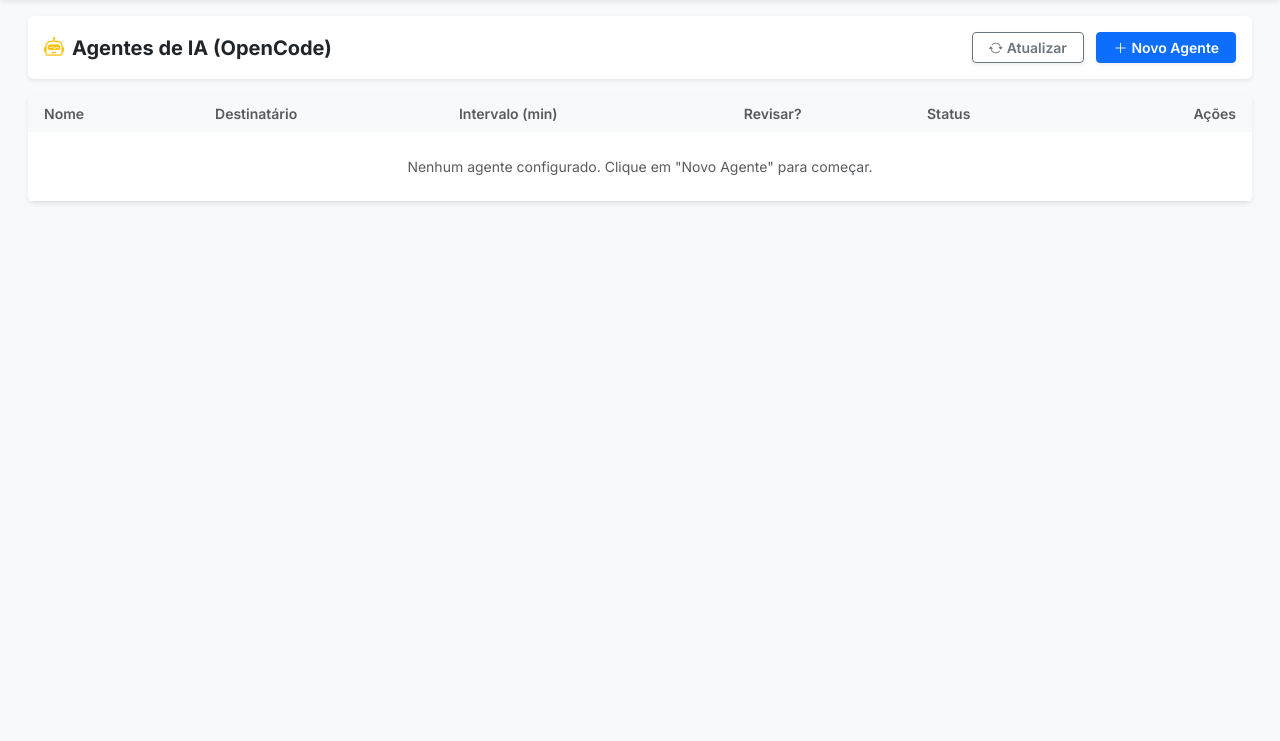
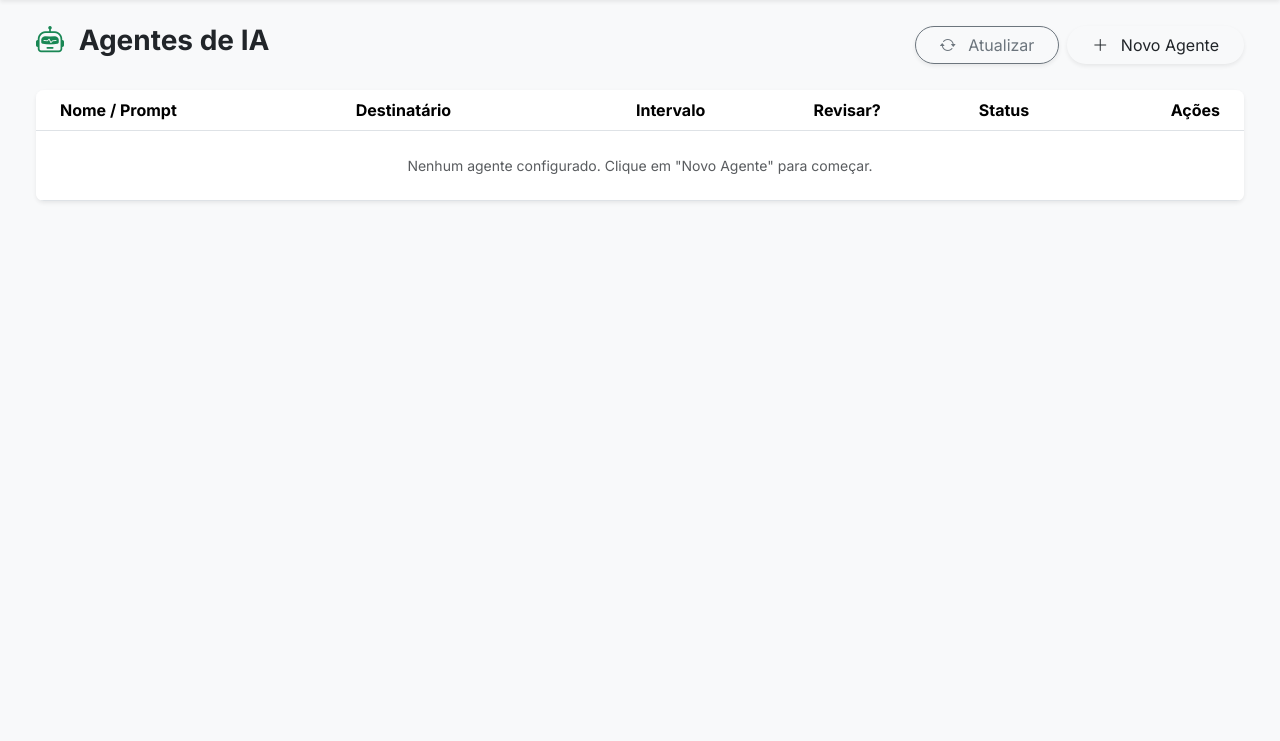
Before and after one commit to sandropeixoto/Project-WhatsApp-Tools, a PHP site: page /agents.php in a window 1280 px wide. Shown: the part 59-800 px from the top of the page. Run offline with PHP 8.4, Linux system fonts and the light colour scheme; the visitor is signed in with stand-in values (Sample User, id 1); data that the repository does not hold is empty.

Commit message:
fix: restore layout on all internal pages using app-content structure

```diff
--- a/agents.php
+++ b/agents.php
@@ -3,110 +3,98 @@ $pageTitle = 'Agentes de IA';
 require_once __DIR__ . '/components/header.php';
 require_once __DIR__ . '/components/sidebar.php';
 ?>
-<main class="flex-grow-1 overflow-auto bg-light chat-bg p-3">
-    <div class="container-fluid max-w-1200">
-        <div class="d-flex justify-content-between align-items-center mb-3 bg-white p-3 rounded shadow-sm">
-            <h5 class="mb-0 fw-bold text-dark"><i class="bi bi-robot text-warning me-2"></i>Agentes de IA (OpenCode)
-            </h5>
-            <div>
-                <button class="btn btn-outline-secondary btn-sm px-3 fw-semibold shadow-sm me-2" onclick="loadAgents()">
-                    <i class="bi bi-arrow-repeat me-1"></i>Atualizar
+
+<div class="app-content">
+    <main class="flex-grow-1 overflow-auto bg-light p-4">
+        <div class="container-fluid">
+            <div class="d-flex justify-content-between align-items-center mb-4">
+                <h3 class="fw-bold"><i class="bi bi-robot text-success me-2"></i> Agentes de IA</h3>
+                <div class="d-flex gap-2">
+                    <button class="btn btn-outline-secondary px-4 rounded-pill shadow-sm" onclick="loadAgents()">
+                        <i class="bi bi-arrow-repeat me-2"></i> Atualizar
                     </button>
-                <button class="btn btn-primary btn-sm px-3 fw-semibold shadow-sm" data-bs-toggle="modal"
-                    data-bs-target="#newAgentModal">
-                    <i class="bi bi-plus-lg me-1"></i>Novo Agente
+                    <button class="btn btn-wa px-4 rounded-pill shadow-sm" data-bs-toggle="modal" data-bs-target="#newAgentModal">
+                        <i class="bi bi-plus-lg me-2"></i> Novo Agente
                     </button>
                 </div>
             </div>
 
-        <div class="bg-white rounded shadow-sm overflow-hidden">
-            <table class="table table-hover mb-0 align-middle">
-                <thead class="table-light">
+            <div class="card border-0 shadow-sm rounded-3 overflow-hidden">
+                <div class="table-responsive">
+                    <table class="table table-hover align-middle mb-0">
+                        <thead class="bg-light">
                             <tr>
-                        <th class="border-0 text-muted small fw-semibold px-3">Nome</th>
-                        <th class="border-0 text-muted small fw-semibold">Destinatário</th>
-                        <th class="border-0 text-muted small fw-semibold">Intervalo (min)</th>
-                        <th class="border-0 text-muted small fw-semibold">Revisar?</th>
-                        <th class="border-0 text-muted small fw-semibold">Status</th>
-                        <th class="border-0 text-muted small fw-semibold text-end px-3">Ações</th>
+                                <th class="ps-4">Nome / Prompt</th>
+                                <th>Destinatário</th>
+                                <th class="text-center">Intervalo</th>
+                                <th class="text-center">Revisar?</th>
+                                <th class="text-center">Status</th>
+                                <th class="text-end pe-4">Ações</th>
                             </tr>
                         </thead>
                         <tbody id="agents-list">
                             <tr>
-                        <td colspan="6" class="text-center py-4 text-muted small">Carregando agentes...</td>
+                                <td colspan="6" class="text-center py-5 text-muted">
+                                    <div class="spinner-border text-success spinner-border-sm me-2" role="status"></div>
+                                    Carregando agentes...
+                                </td>
                             </tr>
                         </tbody>
                     </table>
                 </div>
             </div>
+        </div>
     </main>
+</div>
 
-<!-- Modal Novo Agente -->
+<!-- Modal Novo Agente (Mantido layout original ajustado) -->
 <div class="modal fade" id="newAgentModal" tabindex="-1">
-    <div class="modal-dialog modal-lg">
-        <div class="modal-content border-0 shadow">
-            <div class="modal-header bg-primary text-white border-0">
-                <h5 class="modal-title fw-bold"><i class="bi bi-robot me-2 text-warning"></i><span
-                        id="agent-modal-title">Criar Novo Agente</span></h5>
-                <button type="button" class="btn-close btn-close-white" data-bs-dismiss="modal"
-                    aria-label="Close"></button>
+    <div class="modal-dialog modal-lg modal-dialog-centered">
+        <div class="modal-content border-0 shadow-lg rounded-4">
+            <div class="modal-header border-0 bg-wa-gradient text-white p-4" style="background: linear-gradient(135deg, var(--wa-primary), var(--wa-teal));">
+                <h5 class="modal-title fw-bold"><i class="bi bi-robot me-2"></i><span id="agent-modal-title">Criar Novo Agente</span></h5>
+                <button type="button" class="btn-close btn-close-white" data-bs-dismiss="modal" aria-label="Close"></button>
             </div>
-            <div class="modal-body bg-light">
+            <div class="modal-body p-4 bg-light">
                 <form id="new-agent-form">
                     <input type="hidden" id="agent-id" value="">
                     <div class="row g-3">
                         <div class="col-md-6">
-                            <label class="form-label small fw-bold text-muted mb-1 text-uppercase">Nome do Agente
-                                *</label>
-                            <input type="text" class="form-control bg-white" id="agent-name"
-                                placeholder="Ex: Versículos Diários" required>
+                            <label class="form-label small fw-bold text-muted mb-1 text-uppercase">Nome do Agente *</label>
+                            <input type="text" class="form-control border-0 shadow-sm py-2 px-3" id="agent-name" placeholder="Ex: Versículos Diários" required>
                         </div>
                         <div class="col-md-6">
-                            <label class="form-label small fw-bold text-muted mb-1 text-uppercase">Destinatário
-                                (Número/JID) *</label>
-                            <input type="text" class="form-control bg-white" id="agent-recipient"
-                                placeholder="Ex: 5511999999999" required>
+                            <label class="form-label small fw-bold text-muted mb-1 text-uppercase">Destinatário (Número/JID) *</label>
+                            <input type="text" class="form-control border-0 shadow-sm py-2 px-3" id="agent-recipient" placeholder="Ex: 5511999999999" required>
                         </div>
                         <div class="col-12">
-                            <label class="form-label small fw-bold text-muted mb-1 text-uppercase">Tema / Prompt para IA
-                                *</label>
-                            <textarea class="form-control bg-white" id="agent-prompt" rows="3"
-                                placeholder="Ex: Escreva uma curta mensagem matinal animadora com um versículo bíblico."
-                                required></textarea>
-                            <div class="form-text small"><i class="bi bi-info-circle me-1"></i>Seja criativo e direto no
-                                que deseja gerar a cada ciclo.</div>
+                            <label class="form-label small fw-bold text-muted mb-1 text-uppercase">Tema / Prompt para IA *</label>
+                            <textarea class="form-control border-0 shadow-sm py-2 px-3" id="agent-prompt" rows="3" placeholder="Ex: Escreva uma curta mensagem matinal animadora com um versículo bíblico." required></textarea>
                         </div>
                         <div class="col-md-4">
-                            <label
-                                class="form-label small fw-bold text-muted mb-1 text-uppercase">Ciclo/Intervalo</label>
-                            <div class="input-group">
-                                <input type="number" class="form-control bg-white" id="agent-interval" value="60"
-                                    min="1" required>
-                                <span class="input-group-text bg-white">min</span>
+                            <label class="form-label small fw-bold text-muted mb-1 text-uppercase">Intervalo</label>
+                            <div class="input-group shadow-sm rounded">
+                                <input type="number" class="form-control border-0 py-2 px-3" id="agent-interval" value="60" min="1" required>
+                                <span class="input-group-text border-0 bg-white text-muted">min</span>
                             </div>
                         </div>
                         <div class="col-md-4">
-                            <label class="form-label small fw-bold text-muted mb-1 text-uppercase">Não disparar
-                                entre:</label>
-                            <input type="text" class="form-control bg-white" id="agent-restricted"
-                                placeholder="Ex: 22:00-08:00">
-                            <div class="form-text small">Horário restrito (Opcional)</div>
+                            <label class="form-label small fw-bold text-muted mb-1 text-uppercase">Horário Restrito</label>
+                            <input type="text" class="form-control border-0 shadow-sm py-2 px-3" id="agent-restricted" placeholder="Ex: 22:00-08:00">
                         </div>
-                        <div class="col-md-4 d-flex align-items-end">
-                            <div class="form-check form-switch mb-2">
+                        <div class="col-md-4 d-flex align-items-end pb-1">
+                            <div class="form-check form-switch custom-switch">
                                 <input class="form-check-input" type="checkbox" role="switch" id="agent-review" checked>
-                                <label class="form-check-label fw-semibold" for="agent-review">Requer Revisão Antes do
-                                    Envio</label>
-                                <div class="form-text small mt-0">A msg vai para "Agendamentos" pausada.</div>
+                                <label class="form-check-label fw-semibold text-muted small" for="agent-review">Requer Revisão</label>
                             </div>
                         </div>
                     </div>
                 </form>
             </div>
-            <div class="modal-footer border-0 bg-white">
-                <button type="button" class="btn btn-light shadow-sm" data-bs-dismiss="modal">Cancelar</button>
-                <button type="button" class="btn btn-primary fw-semibold shadow-sm px-4" id="btn-save-agent">
-                    <i class="bi bi-check2-circle me-1"></i><span id="agent-btn-text">Criar Agente</span>
+            <div class="modal-footer border-0 bg-white p-4">
+                <button type="button" class="btn btn-light px-4 rounded-pill" data-bs-dismiss="modal">Cancelar</button>
+                <button type="button" class="btn btn-wa px-4 rounded-pill shadow-sm" id="btn-save-agent">
+                    <i class="bi bi-check2-circle me-2"></i><span id="agent-btn-text">Criar Agente</span>
                 </button>
             </div>
         </div>
@@ -122,10 +110,8 @@ require_once __DIR__ . '/components/sidebar.php';
             newAgentModal.addEventListener('hidden.bs.modal', function () {
                 document.getElementById('new-agent-form').reset();
                 document.getElementById('agent-id').value = '';
-                const titleSpan = document.getElementById('agent-modal-title');
-                const btnSpan = document.getElementById('agent-btn-text');
-                if (titleSpan) titleSpan.textContent = 'Criar Novo Agente';
-                if (btnSpan) btnSpan.textContent = 'Criar Agente';
+                document.getElementById('agent-modal-title').textContent = 'Criar Novo Agente';
+                document.getElementById('agent-btn-text').textContent = 'Criar Agente';
             });
         }
 
@@ -135,4 +121,5 @@ require_once __DIR__ . '/components/sidebar.php';
         }
     });
 </script>
+
 <?php require_once __DIR__ . '/components/footer.php'; ?>
```
Also changed, not shown: groups.php (+27 -11 lines), schedules.php (+29 -16 lines), send_message.php (+12 -10 lines), send_status.php (+17 -11 lines). Lines whose indentation alone changed are shown as unchanged.
